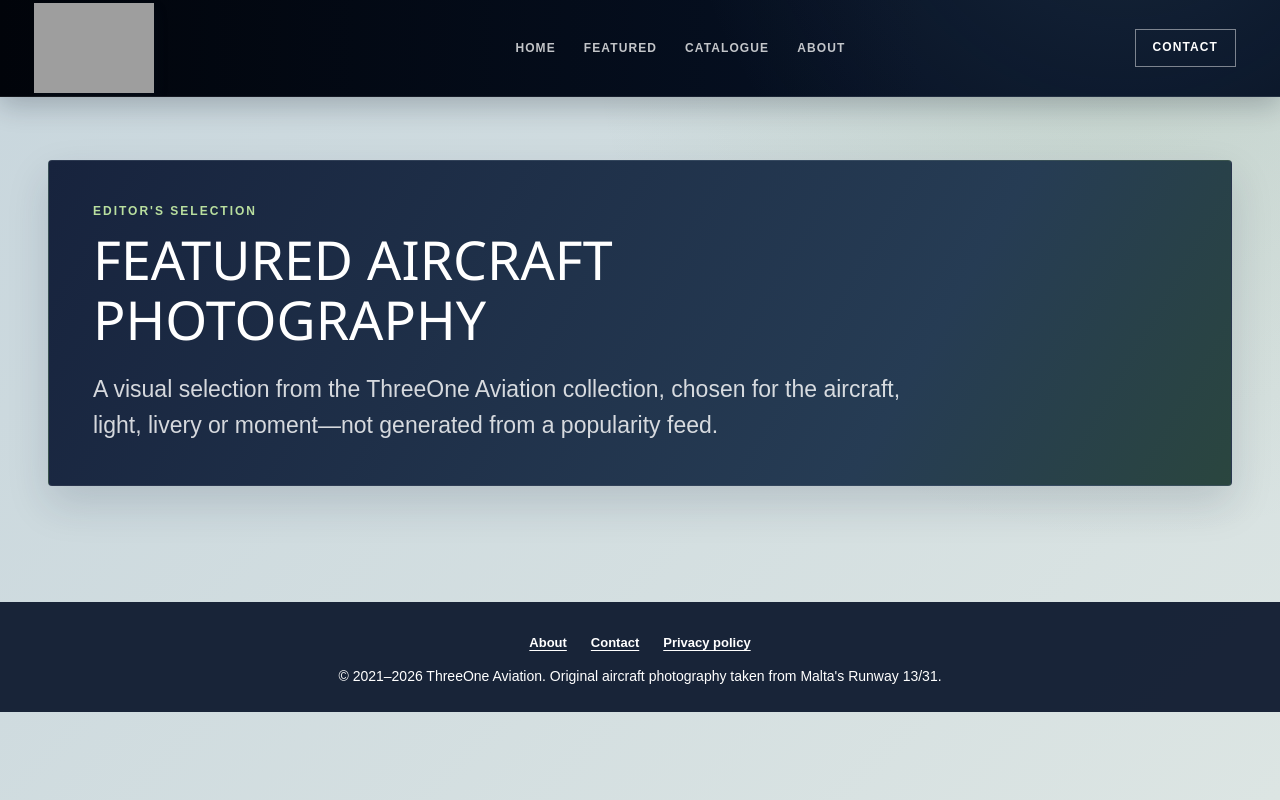
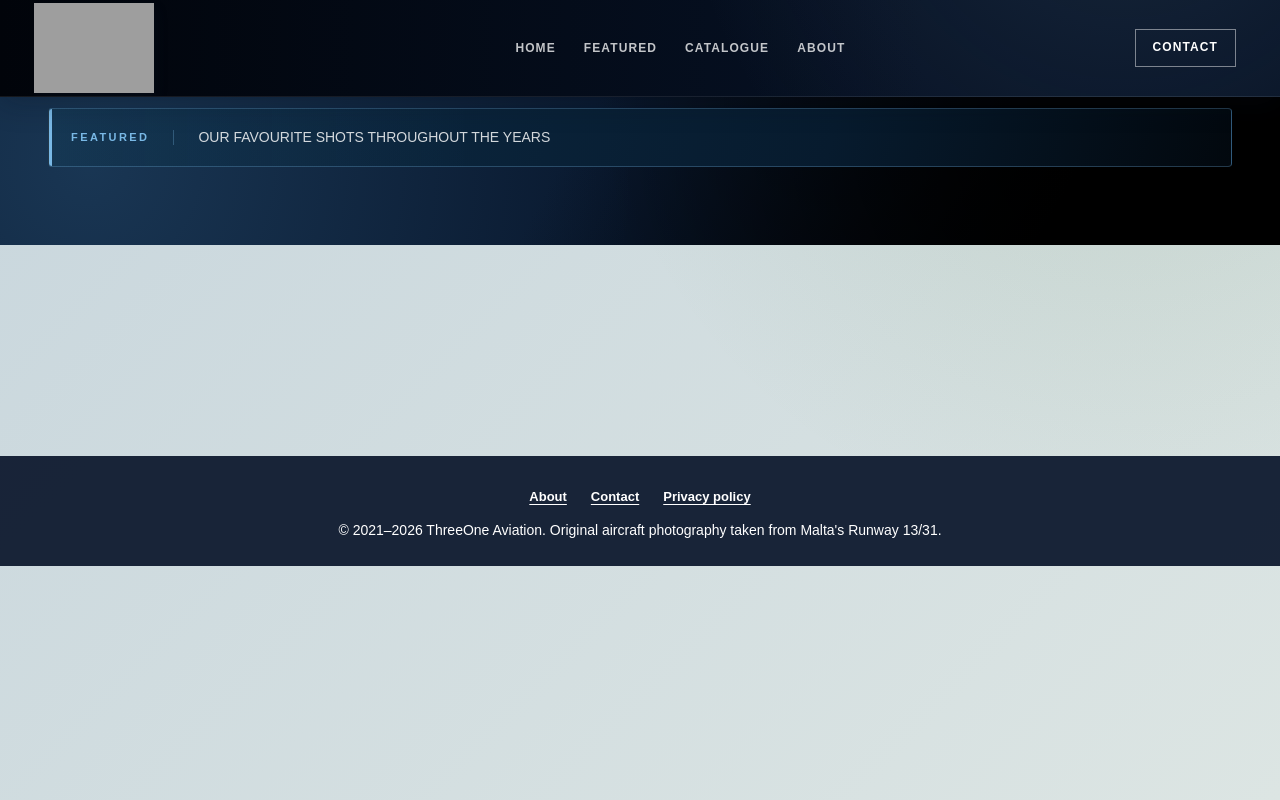
Before and after one commit to andreasant34/threeoneaviation-webapp, a Django app: template aviationwebapp/templates/featured/featured.html in a window 1280 px wide. Run offline with Django 5.2, Linux system fonts and the light colour scheme; the template is opened without the code that fills it, so the values that code supplies are empty; some web fonts are replaced; grey boxes are pictures that could not be loaded.

Commit message:
Featured enhancements

```diff
--- a/aviationwebapp/static/css/site-content.css
+++ b/aviationwebapp/static/css/site-content.css
@@ -1328,14 +1328,15 @@ body {
 
 .catalog-page .catalog-card,
 .featured-page .editorial-card,
-.aircraft-entry-page .entry-photo,
+.photo-carousel .entry-photo,
 .aircraft-entry-page .related-link-grid a {
     background: rgba(255, 255, 255, 0.9);
     border-color: #cbd5d5;
     box-shadow: 0 8px 24px rgba(23, 35, 61, 0.07);
 }
 
-/* Aircraft entries use the same navy, black and white visual language as home. */
+/* Featured photography and aircraft entries share the navy, black and white visual language. */
+.featured-page,
 .aircraft-entry-page {
     --entry-navy: #09182e;
     --entry-black: #000;
@@ -1348,6 +1349,51 @@ body {
         linear-gradient(120deg, var(--entry-navy) 0%, var(--entry-navy) 44%, var(--entry-black) 82%, var(--entry-black) 100%);
 }
 
+/* A compact curator's label lets the photography remain the page's headline. */
+.featured-page > .catalog-header {
+    position: relative;
+    display: grid;
+    grid-template-columns: auto minmax(0, 1fr) auto;
+    gap: 24px;
+    margin-bottom: 14px;
+    padding: 18px 22px;
+    overflow: hidden;
+    align-items: center;
+    background:
+        linear-gradient(90deg, rgba(121, 184, 229, 0.08), transparent 36%),
+        linear-gradient(105deg, #0d2c47, #071b2e 66%, #02080e);
+    border-color: rgba(121, 184, 229, 0.28);
+    box-shadow: none;
+}
+
+.featured-page > .catalog-header::before {
+    position: absolute;
+    top: 0;
+    bottom: 0;
+    left: 0;
+    width: 3px;
+    content: "";
+    background: var(--entry-blue);
+}
+
+.featured-page > .catalog-header .eyebrow {
+    margin: 0;
+    padding-right: 24px;
+    color: var(--entry-blue);
+    font-size: 11px;
+    letter-spacing: 0.22em;
+    border-right: 1px solid rgba(121, 184, 229, 0.3);
+    white-space: nowrap;
+}
+
+.featured-page > .catalog-header .featured-curator-note {
+    margin: 0;
+    color: rgba(255, 255, 255, 0.82);
+    font-size: 14px;
+    line-height: 1.5;
+}
+
+.site-page.featured-page,
 .site-page.aircraft-entry-page {
     padding-top: 12px;
 }
--- a/aviationwebapp/templates/featured/featured.html
+++ b/aviationwebapp/templates/featured/featured.html
@@ -7,9 +7,9 @@
 {% block content %}
 <div class="site-page featured-page">
     <header class="catalog-header">
-        <p class="eyebrow">Editor's selection</p>
-        <h1>Featured aircraft photography</h1>
-        <p class="article-lead">A visual selection from the ThreeOne Aviation collection, chosen for the aircraft, light, livery or moment—not generated from a popularity feed.</p>
+        <p class="eyebrow">FEATURED</p>
+        <h1 class="sr-only">Featured aircraft photography</h1>
+        <p class="featured-curator-note">OUR FAVOURITE SHOTS THROUGHOUT THE YEARS</p>
     </header>
 
     {% include 'components/photo_carousel.html' with photos=featured_photos gallery_id='featured' carousel_label='Featured aircraft photographs' component_class='featured-slider-section' show_identity=True only %}
```
Also changed, not shown: other parts of aviationwebapp/static/css/site-content.css (+37 -15 lines).
